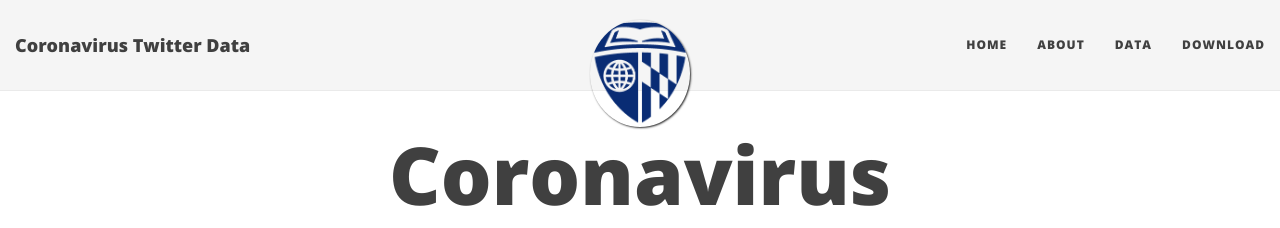
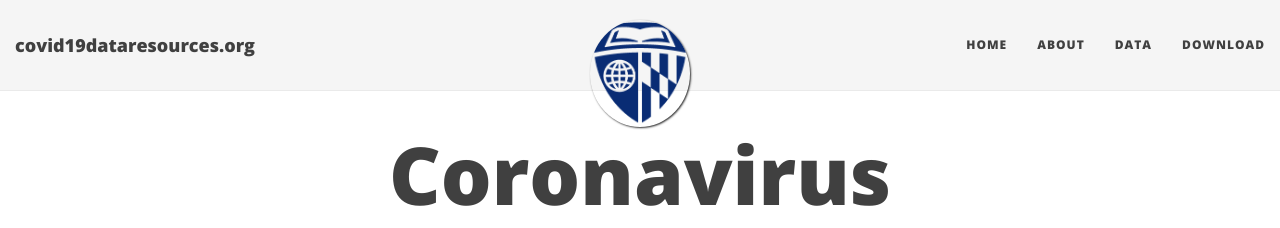
Before and after one commit to mdredze/covid19_twitter_data.github.io, a Jekyll site: the page built from index.html, in a window 1280 px wide. Shown: the top 228 px of the page. Built offline with Jekyll 4.4.1, drawn with Linux system fonts in a browser that asks for light colours; nearby versions of some CDN libraries; the list of posts is cut into pages by our own code.

Commit message:
Fixed title bar

```diff
--- a/_includes/nav.html
+++ b/_includes/nav.html
@@ -8,9 +8,9 @@
         <span class="icon-bar"></span>
       </button>
       {%- if site.title-img -%}
-        <a class="navbar-brand navbar-brand-logo" href="http://covid19dataresources.org"><img src="covid19dataresources.org"/></a>
+        <a class="navbar-brand navbar-brand-logo" href="{{ '' | absolute_url }}"><img src="{{ site.title-img }}"/></a>
       {%- else -%}
-        <a class="navbar-brand" href="{{ '' | absolute_url }}">{{ site.title }}</a>
+        <a class="navbar-brand" href="http://covid19dataresources.org">covid19dataresources.org</a>
       {%- endif -%}
     </div>
 
```
